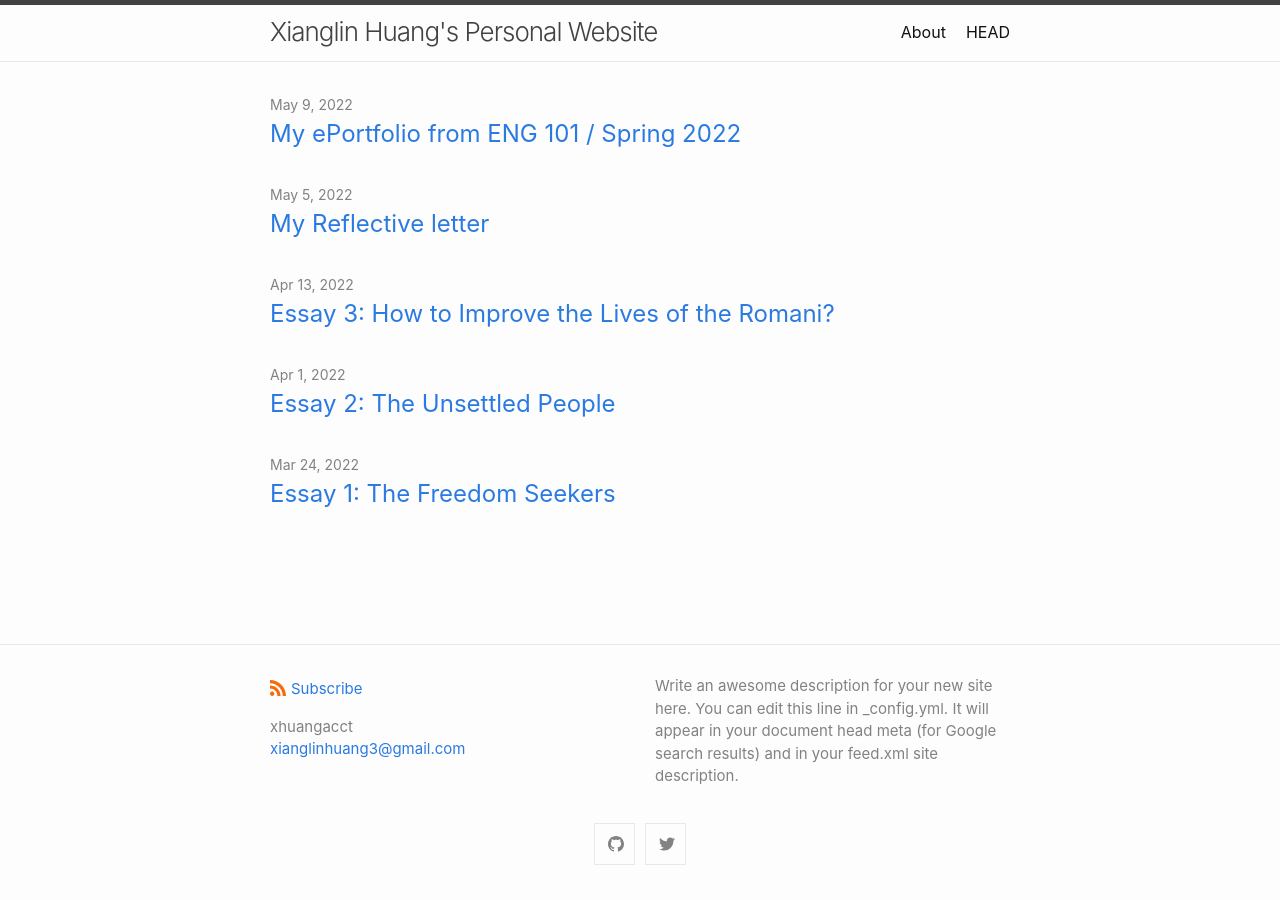
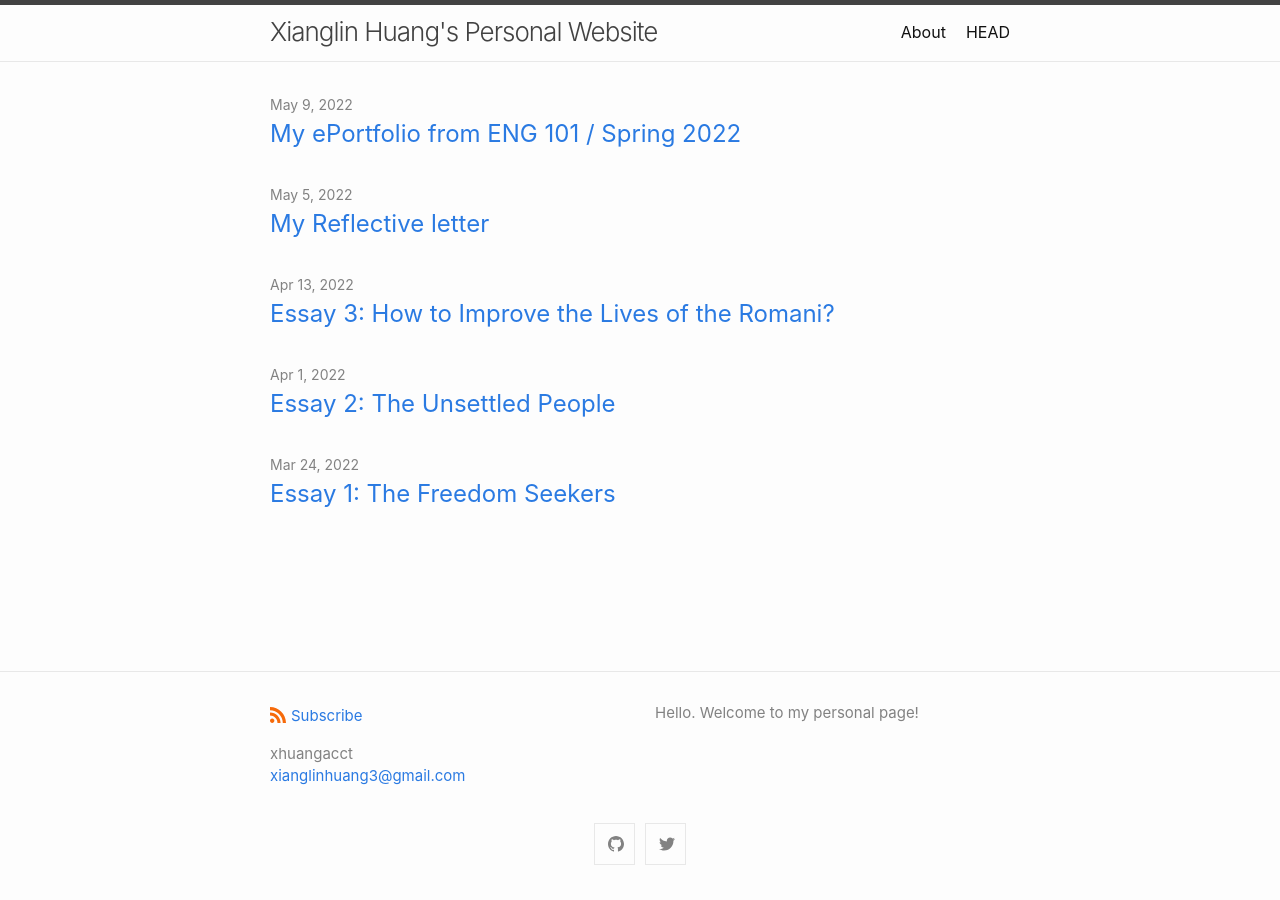
Before and after one commit to xhuangacct/xhuangacct, a Jekyll site: the page built from index.md, in a window 1280 px wide. Built offline with Jekyll 4.4.1, drawn with Linux system fonts in a browser that asks for light colours.

Commit message:
Update _config.yml

```diff
--- a/_config.yml
+++ b/_config.yml
@@ -3,9 +3,7 @@
   name: xhuangacct
   email: xianglinhuang3@gmail.com
 description: > # this means to ignore newlines until "show_excerpts:"
-  Write an awesome description for your new site here. You can edit this
-  line in _config.yml. It will appear in your document head meta (for
-  Google search results) and in your feed.xml site description.
+  Hello. Welcome to my personal page!
 
 show_excerpts: false # set to true to show excerpts on the homepage
 
```
